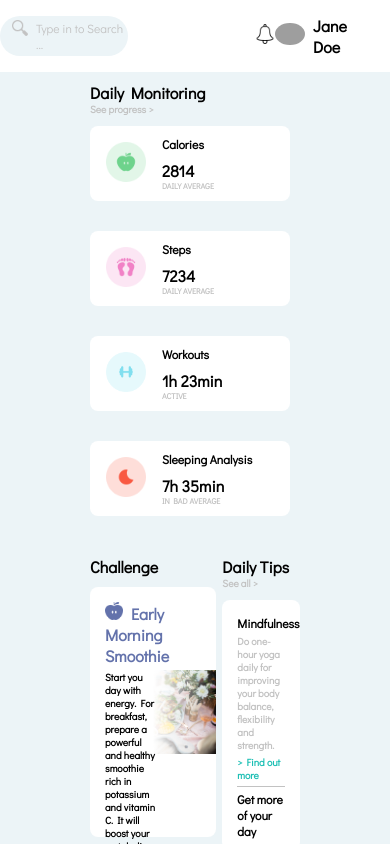
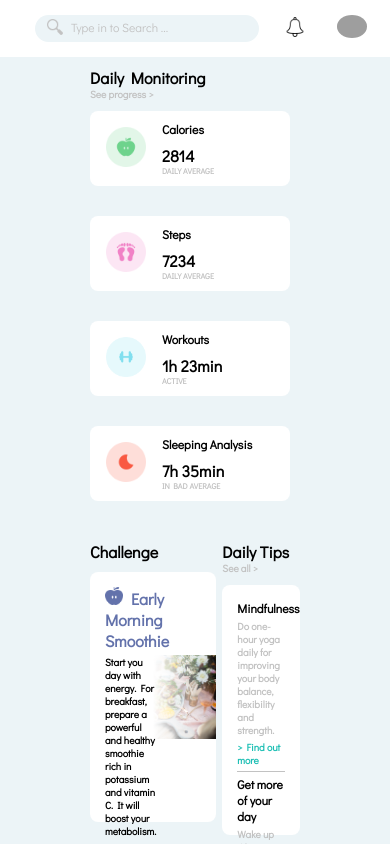
Before and after one commit to khalatevarun/SmartFit, a React (Create React App) app: page / in a window 390 px wide. Shown: the top 844 px of the page. Built offline with nearby package versions, Linux system fonts and the light colour scheme; grey boxes are pictures that could not be loaded.

Commit message:
make header responsive

```diff
--- a/src/components/Header/index.js
+++ b/src/components/Header/index.js
@@ -21,7 +21,7 @@ const Header = () => {
           <div>
             <img className="header-img" src={pp} alt={pp} />
           </div>
-          <div> Jane Doe</div>
+          <div className="username"> Jane Doe</div>
         </div>
       </div>
     </div>
--- a/src/components/Header/style.scss
+++ b/src/components/Header/style.scss
@@ -38,3 +38,18 @@
   display: flex;
   align-items: center;
 }
+@media (max-width: 789px) {
+  .searchBar {
+    width: 60%;
+    margin-left: 20px;
+  }
+  .username {
+    display: none;
+  }
+  .Header {
+    padding: 15px;
+  }
+  .links {
+    width: 25%;
+  }
+}
```
